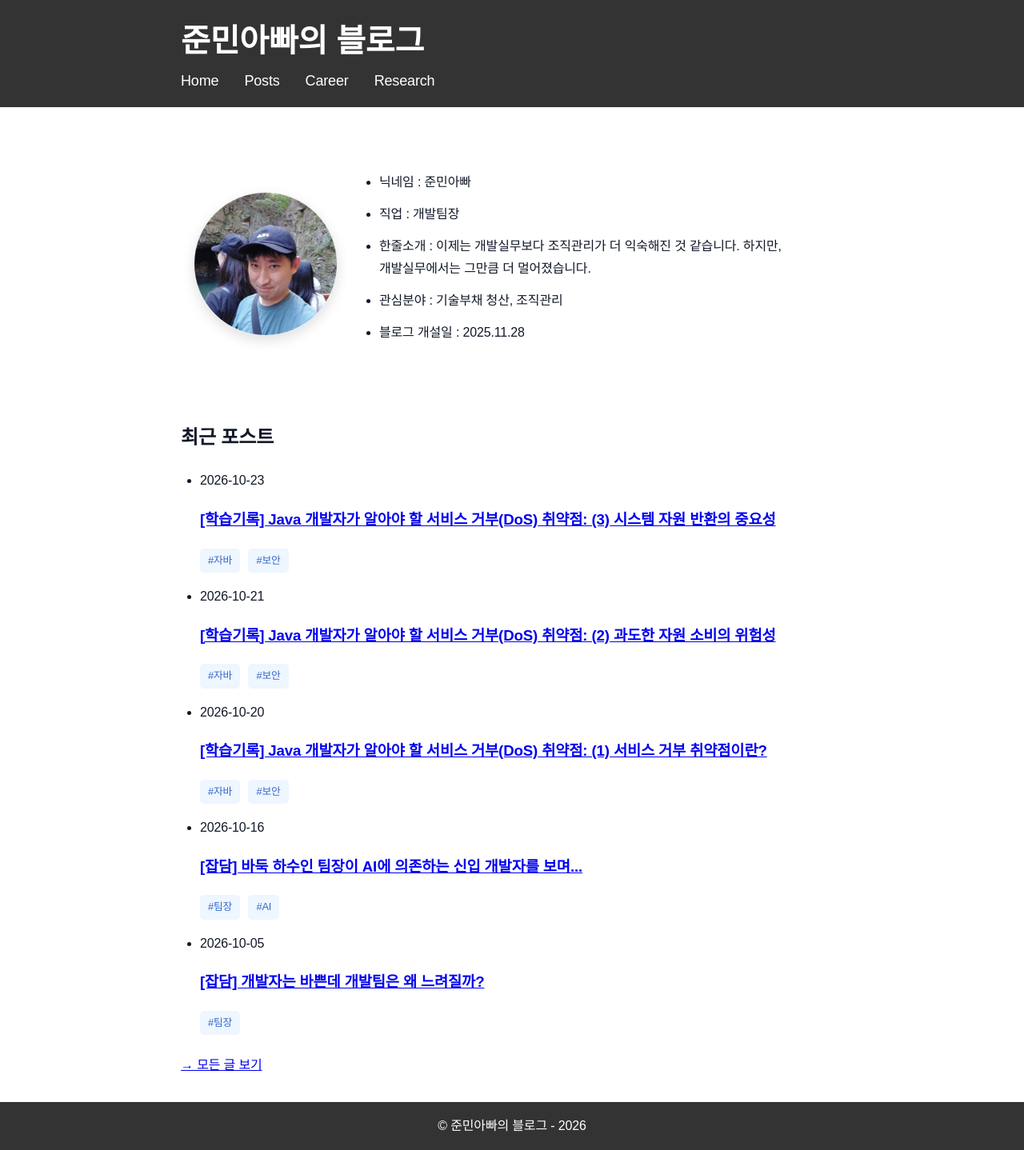
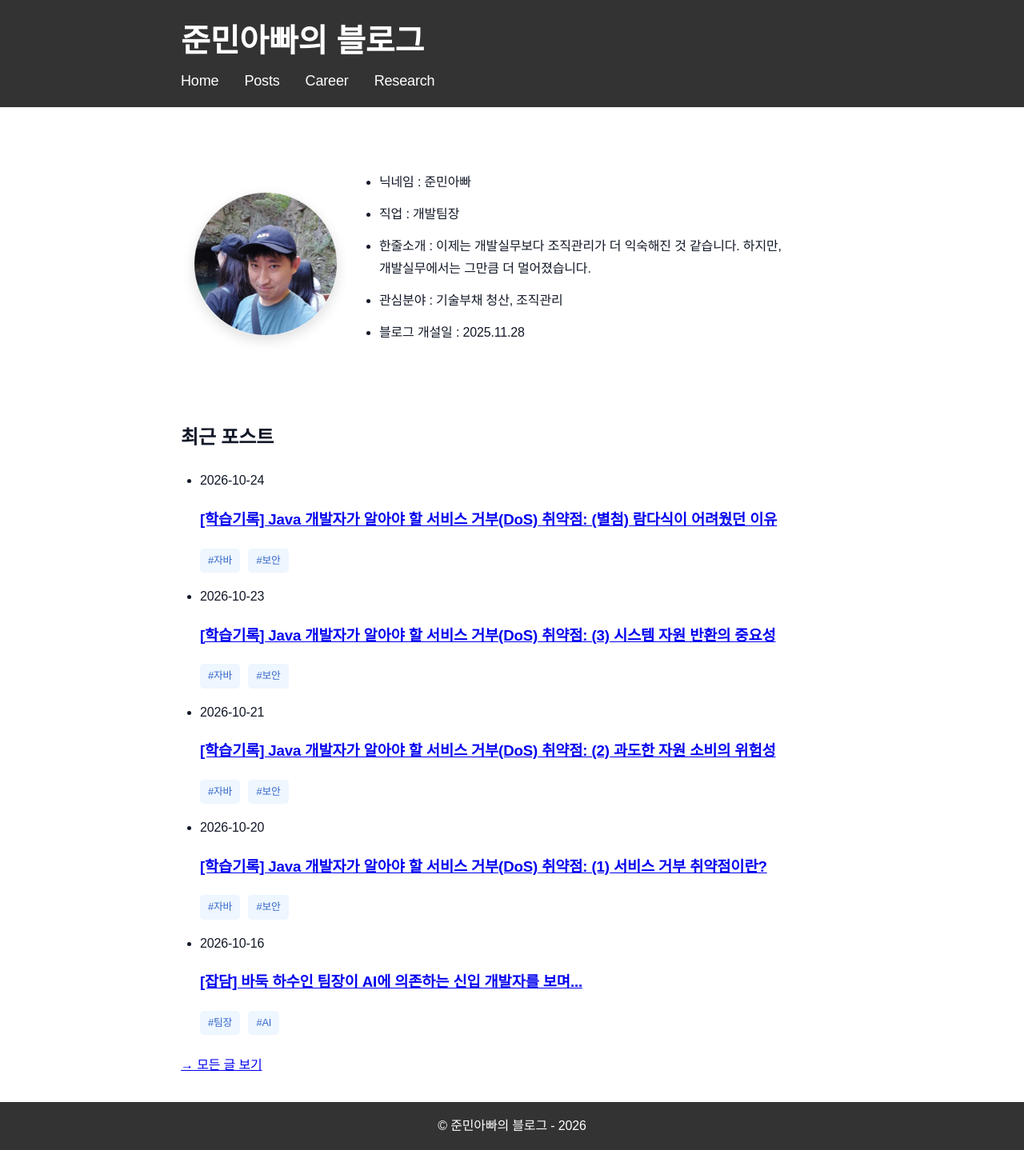
Before and after one commit to sanghoon-lee/sanghoon-lee.github.io, a Jekyll site: the page built from index.md, in a window 1280 px wide. Shown: the whole page at 80% size. Built offline with Jekyll 4.4.1, drawn with Linux system fonts in a browser that asks for light colours; part of the change alters nothing that is shown.

Commit message:
dos3 별첨 추가

````diff
--- a/_data/dos.yml
+++ b/_data/dos.yml
@@ -8,3 +8,5 @@ posts:
     url: "/2026/10/21/dos2/"
   - title: "(3) 시스템 자원 반환의 중요성"
     url: "/2026/10/23/dos3/"
+  - title: "(별첨) 람다식이 어려웠던 이유"
+    url: "/2026/10/24/dos3-added1"
--- /dev/null
+++ b/_posts/2026-10-24-dos3-added1.md
@@ -0,0 +1,212 @@
+---
+layout: post
+title: "[학습기록] Java 개발자가 알아야 할 서비스 거부(DoS) 취약점: (별첨) 람다식이 어려웠던 이유"
+date: 2026-10-24
+series: dos
+description: Oracle Secure Coding Guidelines for Java SE의 DOS-2 지침을 공부하며 마주한 함수형 인터페이스와 람다식의 개념, 실제 코드의 실행 흐름을 정리합니다.
+image: /assets/images/oracle.jpg
+categories: 학습기록
+tags:
+  - 자바
+  - 보안
+---
+
+Oracle Secure Coding Guidelines for Java SE의 DOS-2 지침을 공부하면서 `Execute Around Method` 패턴을 이용한 자원 관리 방법을 살펴봤습니다.
+
+이 패턴은 자원의 획득과 반환을 담당하는 메서드 안에서 외부로부터 전달받은 작업을 실행하는 방식으로, Java 8부터 지원하는 람다식을 활용하여 구현할 수 있습니다.
+
+그런데 막상 람다식을 활용해 코드를 작성하고 설명하려니 생각보다 쉽지 않았습니다. 람다식이 무엇인지는 대충 알고 있었지만, 실제로 많이 사용해 보지는 않았습니다.
+
+개발 실무보다는 관리 업무에 집중하면서 직접 코드를 작성하는 일이 거의 없어졌기 때문에 감이 떨어진 것도 이유일 것입니다.
+
+보안 취약점을 공부하다가 뜻하지 않게 Java 기본기부터 다시 공부하게 되었습니다. 특히 생소하게 느껴졌던 `@FunctionalInterface`가 어떤 역할을 하는지, 람다식으로 전달된 코드는 언제 실행되는지 이해할 수 있었습니다.
+
+이왕 어렵게 공부한 만큼 잊지 않고 오래 기억하고 싶어 포스팅으로 남기게 되었습니다.
+
+---
+
+## 1. 함수형 인터페이스(Functional Interface)란?
+
+Java에서 함수형 인터페이스(Functional Interface)는 **추상 메서드가 하나인 인터페이스**를 의미합니다. 일반적인 인터페이스는 여러 개의 추상 메서드를 정의할 수 있지만, 함수형 인터페이스는 하나의 추상 메서드를 통해 수행할 작업을 정의합니다.
+
+이러한 **추상 메서드의 구현을 람다식을 이용해 간결하게 표현할 수 있다는 것**이 함수형 인터페이스의 가장 큰 특징입니다.
+
+앞서 포스팅했던 [[학습기록] Java 개발자가 알아야 할 서비스 거부(DoS) 취약점: (3) 시스템 자원 반환의 중요성](https://sanghoon-lee.github.io/2026/10/23/dos3/)에서 `Execute Around Method` 패턴을 설명하기 위해 다음과 같은 인터페이스를 정의했었습니다.
+
+```java
+@FunctionalInterface
+interface InputStreamHandler {
+    long handle(InputStream in) throws IOException;
+}
+```
+
+위 코드에서 `InputStreamHandler`는 `handle()`이라는 추상 메서드를 하나만 가지고 있으므로 함수형 인터페이스에 해당합니다.
+
+그렇다면 `@FunctionalInterface` 어노테이션은 어떤 역할을 할까요?
+
+이 어노테이션은 **해당 인터페이스가 함수형 인터페이스라는 설계 의도를 명시하고, 컴파일러가 함수형 인터페이스의 조건을 검사하도록 하는 역할**을 합니다.
+
+예를 들어 다음과 같이 추상 메서드를 두 개 선언하면 컴파일 오류가 발생합니다.
+
+```java
+@FunctionalInterface
+interface InputStreamHandler {
+    long handle(InputStream in) throws IOException;
+
+    void reset();
+}
+```
+
+함수형 인터페이스의 조건을 만족하지 않기 때문입니다.
+
+여기서 새롭게 알게 된 사실은 `@FunctionalInterface` 어노테이션이 없어도 추상 메서드가 하나라면 함수형 인터페이스로 사용할 수 있으며, 람다식으로도 구현할 수 있다는 것입니다.
+
+```java
+interface InputStreamHandler {
+    long handle(InputStream in) throws IOException;
+}
+```
+
+즉, `@FunctionalInterface`는 개발자의 설계 의도를 명시하고 이후 인터페이스가 잘못 변경되는 것을 컴파일 단계에서 확인하도록 돕는 어노테이션입니다. 함수형 인터페이스를 만들어 주는 어노테이션이 아니라는 의미입니다.
+
+참고로 default 메서드나 static 메서드는 추상 메서드가 아니므로 함수형 인터페이스에 추가할 수 있습니다.
+
+```java
+@FunctionalInterface
+interface InputStreamHandler {
+    long handle(InputStream in) throws IOException;
+
+    default void log() {
+        System.out.println("Processing...");
+    }
+}
+```
+
+위 코드에서는 `log()` 메서드가 추가되었지만, 추상 메서드는 여전히 `handle()` 하나이므로 함수형 인터페이스의 조건을 만족합니다.
+
+---
+
+## 2. 람다식(Lambda Expression)이란?
+
+람다식(Lambda Expression)은 **메서드의 구현을 간결하게 표현할 수 있도록 Java 8부터 도입된 문법**입니다.
+
+함수형 인터페이스의 추상 메서드를 구현할 때 별도의 클래스를 작성하거나 익명 클래스를 사용하는 대신 람다식으로 코드를 간단하게 작성할 수 있습니다.
+
+앞서 정의했던 `InputStreamHandler`를 다시 살펴보겠습니다.
+
+```java
+@FunctionalInterface
+interface InputStreamHandler {
+    long handle(InputStream in) throws IOException;
+}
+```
+
+`handle()` 메서드에 파일을 읽어 바이트값을 합산하는 로직을 구현한다고 가정하겠습니다. 람다식이 도입되기 전에는 다음과 같이 익명 클래스를 이용하여 구현할 수 있었습니다.
+
+```java
+InputStreamHandler handler = new InputStreamHandler() {
+    @Override
+    public long handle(InputStream in) throws IOException {
+        long current = 0;
+
+        int b;
+        while ((b = in.read()) != -1) {
+            current += b;
+        }
+
+        return current;
+    }
+};
+```
+
+하지만 람다식을 사용하면 익명 클래스 선언과 메서드 선언을 생략할 수 있어 코드가 간결해집니다. 다만 람다식과 익명 클래스는 완전히 동일하지 않습니다. 예를 들어 `this`가 참조하는 대상이나 변수의 유효 범위 등에서 차이가 있습니다.
+
+```java
+InputStreamHandler handler = in -> {
+    long current = 0;
+
+    int b;
+    while ((b = in.read()) != -1) {
+        current += b;
+    }
+
+    return current;
+};
+```
+
+람다식의 기본 문법은 다음과 같습니다.
+
+```java
+(매개변수) -> { 실행할 코드 }
+```
+
+여기서 `->`를 기준으로 왼쪽에는 매개변수를, 오른쪽에는 실행할 코드를 작성합니다.
+
+매개변수가 하나이고 타입을 생략할 수 있는 경우에는 괄호도 생략할 수 있기 때문에 `(in) -> { ... }` 대신 `in -> { ... }`로 작성할 수 있습니다.
+
+앞선 예제의 `in -> { ... }`에서 `in`은 `handle(InputStream in)` 메서드의 매개변수에 해당합니다.
+
+또한 람다식의 반환값은 함수형 인터페이스의 추상 메서드에 정의된 반환 타입과 호환되어야 합니다. 따라서 `handle()` 메서드의 반환 타입이 `long`이므로 람다식에서도 `long` 값을 반환하도록 작성했습니다.
+
+---
+
+## 3. 람다식은 언제 실행되는가?
+
+함수형 인터페이스는 이번에 새롭게 알게 된 개념이지만, 람다식은 앞서 설명한 정도의 기본적인 문법은 알고 있었습니다.
+
+하지만 람다식이 언제 실행되는지에 대한 이해가 잘못되어 있어서 어려움을 겪었습니다.
+
+아래 코드는 `InputStreamHandler` 함수형 인터페이스를 이용하여 람다식을 `readFileBuffered()` 메서드의 인자로 전달하는 예제입니다.
+
+먼저 파일 스트림을 관리하는 메서드입니다.
+
+```java
+public long readFileBuffered(
+        Path path,
+        InputStreamHandler handler) throws IOException {
+
+    try (InputStream in = new BufferedInputStream(
+            Files.newInputStream(path))) {
+
+        return handler.handle(in);
+    }
+}
+```
+
+다음은 이 메서드를 호출하면서 람다식을 전달하는 코드입니다.
+
+```java
+long sum = readFileBuffered(path, in -> {
+    long current = 0;
+
+    int b;
+    while ((b = in.read()) != -1) {
+        current += b;
+    }
+
+    return current;
+});
+```
+
+처음에는 `readFileBuffered()` 메서드를 호출할 때 인자로 전달하는 람다식 내부의 코드가 먼저 실행되는 것으로 알고 있었습니다. 일반적인 메서드 호출에서는 인자로 전달하는 표현식이 먼저 평가되기 때문에 람다식 내부의 코드도 먼저 실행된다고 잘못 이해하고 있었던 것입니다.
+
+그래서 코드의 동작이 설명되지 않았습니다.
+
+하지만 람다식을 인자로 전달하는 것과 람다식 내부의 코드를 실행하는 것은 서로 다른 작업입니다. 람다식은 실행할 작업을 정의한 것이므로, 변수에 대입하거나 메서드의 인자로 전달한다고 해서 내부 코드가 즉시 실행되지는 않습니다.
+
+이 차이를 이해하고 나서야 비로소 코드의 동작을 설명할 수 있었습니다.
+
+이 메서드에서는 파일 스트림을 생성한 후 `handler.handle(in)`을 호출하고 있습니다. 여기서 `handler`는 메서드의 인자로 전달받은 람다식을 `InputStreamHandler` 타입으로 참조하는 변수입니다.
+
+따라서 `handler.handle(in)`이 호출되는 시점에 비로소 람다식 내부의 코드가 실행됩니다.
+
+실제 코드의 실행 순서를 정리하면 다음과 같습니다.
+
+1. `readFileBuffered()`를 호출하면서 람다식을 인자로 전달합니다.
+2. `readFileBuffered()` 메서드 내부에서 파일 스트림을 생성합니다.
+3. `handler.handle(in)`을 호출합니다.
+4. 전달받은 람다식 내부의 코드가 실행되어 파일을 읽고 바이트값을 합산합니다.
+5. 람다식에서 계산한 결과를 `handle()` 메서드의 반환값으로 전달합니다.
+6. `try-with-resources`에 의해 파일 스트림을 닫은 후 `readFileBuffered()`의 최종 결과가 반환됩니다.
+
+결국 람다식의 문법 자체보다 람다식을 전달하는 시점과 실제로 실행하는 시점을 구분하지 못했던 것이 어려움의 원인이었습니다. 역시 개념을 대충 알고 있다는 것과 실제 코드의 동작을 정확하게 이해하고 있다는 것은 다른 이야기인 것 같습니다.
````
